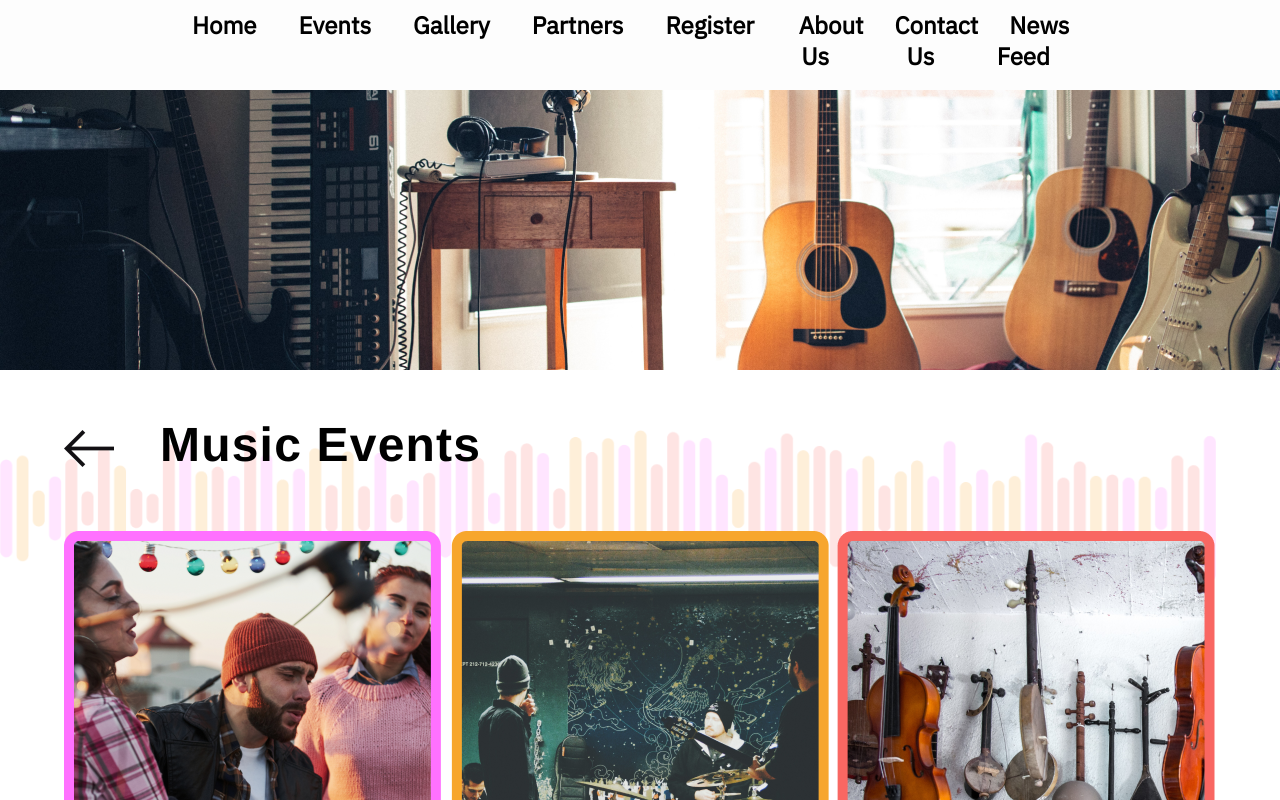
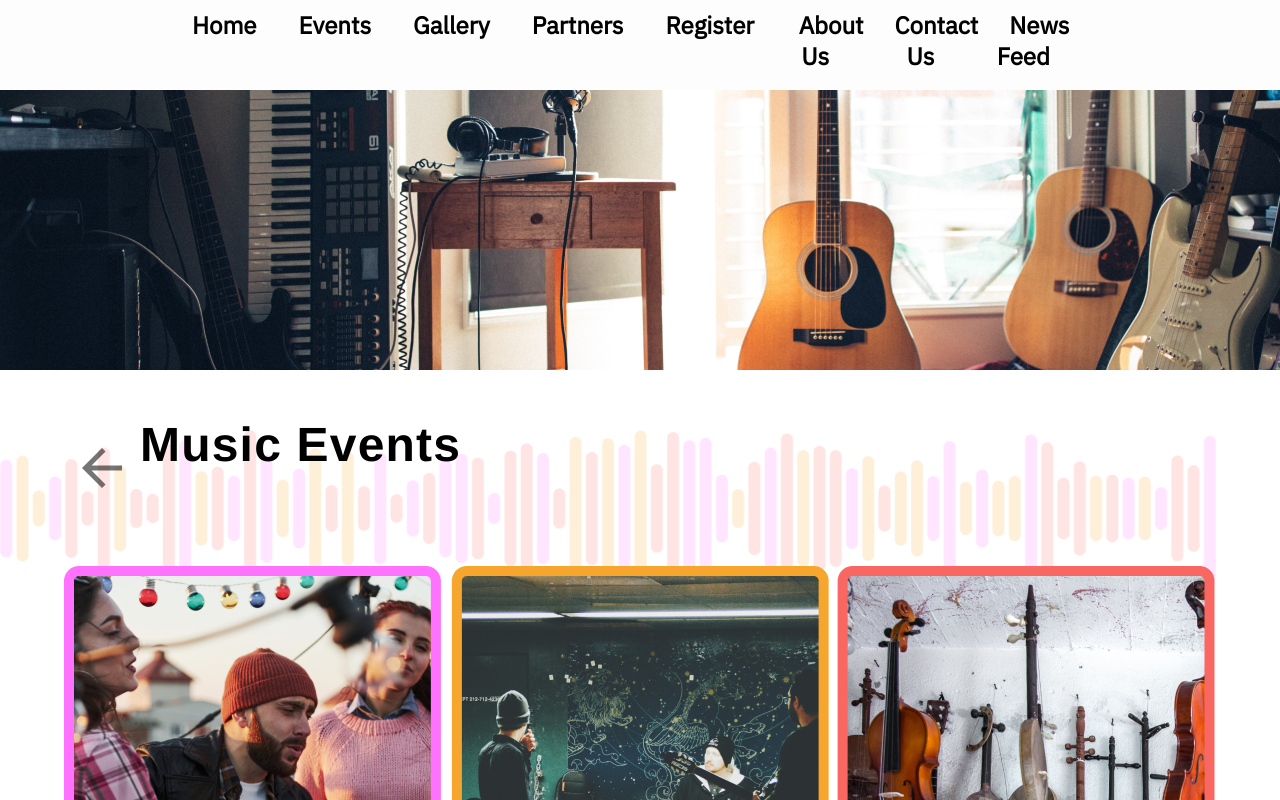
Before and after one commit to Ecstasia-22/Ecstasia-2022-Web, a React (Create React App) app: page /events/music in a window 1280 px wide. Shown: the top 800 px of the page. Built offline with nearby package versions, Linux system fonts and the light colour scheme.

Commit message:
add: changed the back image

```diff
--- a/package.json
+++ b/package.json
@@ -5,6 +5,7 @@
   "dependencies": {
     "@emotion/react": "^11.7.1",
     "@emotion/styled": "^11.6.0",
+    "@mui/icons-material": "^5.3.1",
     "@mui/material": "^5.3.0",
     "@mui/styles": "^5.3.0",
     "@testing-library/jest-dom": "^5.16.0",
--- a/src/pages/EventListing/index.jsx
+++ b/src/pages/EventListing/index.jsx
@@ -1,8 +1,9 @@
 import { Link, useParams } from 'react-router-dom'
 
 import './style.css'
-import { Container, Grid, Typography } from '@mui/material'
+import { Container, Grid, Typography, IconButton } from '@mui/material'
 import Back from '../../Assets/MusicPage/Back.png'
+import ArrowBackIcon from '@mui/icons-material/ArrowBack'
 
 import Footer from '../../components/Footer/index.jsx'
 import { eventLists } from './eventLists.js'
@@ -37,14 +38,18 @@ export default function EventListing() {
 
         <Container>
           <Grid container>
-            <Grid item xs={1}>
+            <Grid item>
               <Link to={'/events'}>
-                <img src={Back} alt="Go Back" />
+                <IconButton>
+                  <ArrowBackIcon sx={{ fontSize: 60 }} fontSize="large" />
+                </IconButton>
               </Link>
-            </Grid>{' '}
-            <Typography variant="h5">
-              <strong className="musicTypo">{eventDetails.name}</strong>
-            </Typography>
+            </Grid>
+            <Grid item>
+              <Typography variant="h5">
+                <strong className="musicTypo">{eventDetails.name}</strong>
+              </Typography>
+            </Grid>
           </Grid>
         </Container>
         <br />
```
Also changed, not shown: 1 other file (tests, documents, lock files or other folders).
